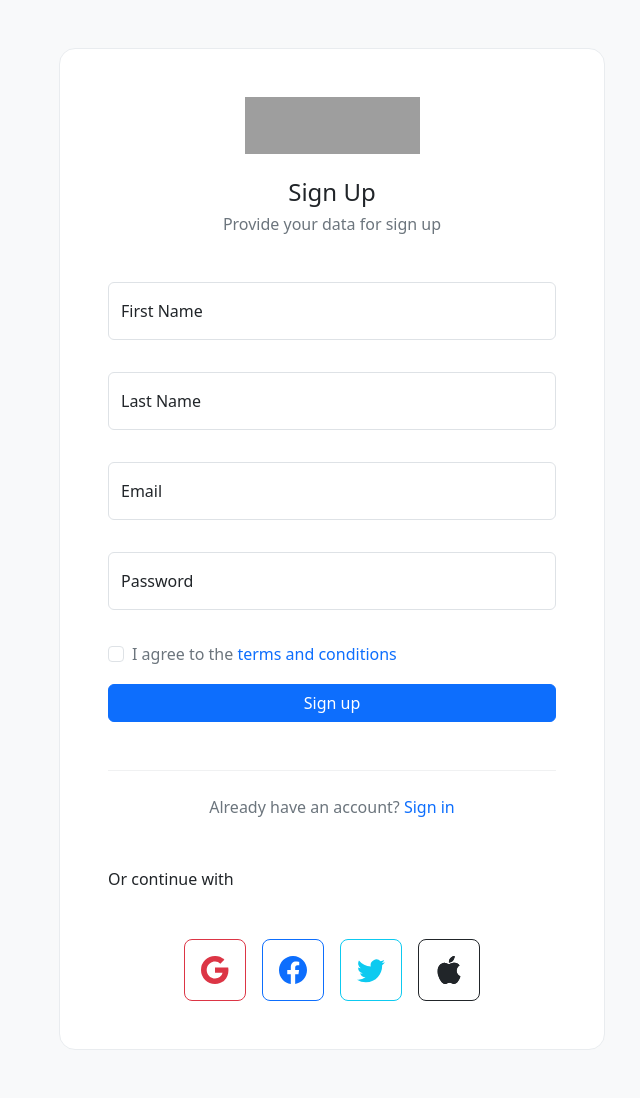
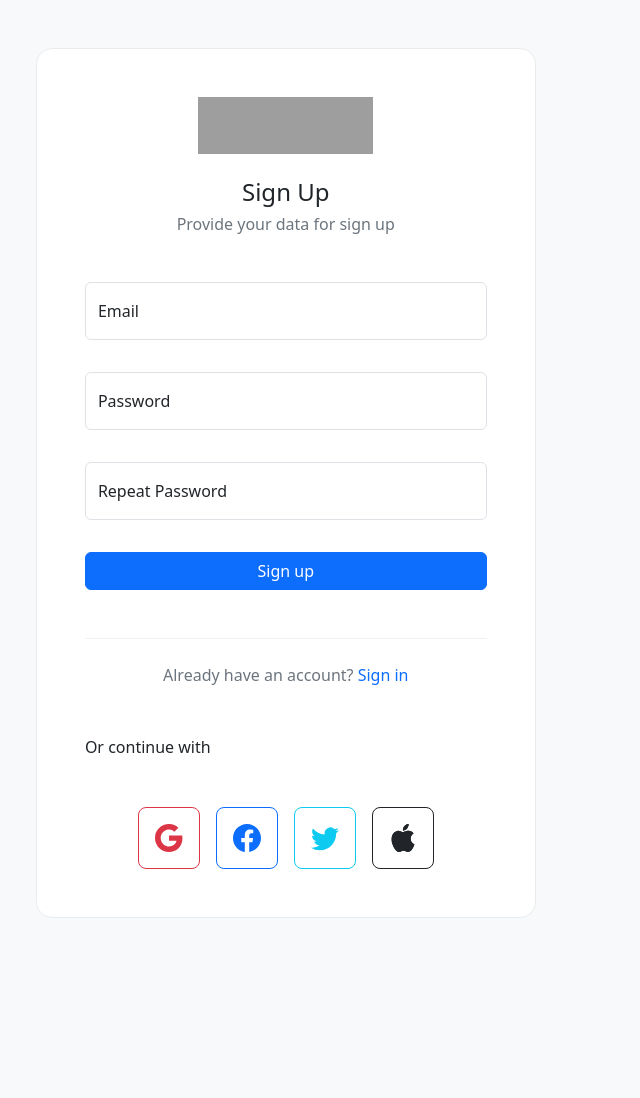
Before and after one commit to kaelteritter/MovieCatalog, a Django app: page /signup/ in a window 1280 px wide. Shown: the whole page, without its empty margins (286-926 px from the left). After the commit the page ends 918 px from the top, so only its background shows below. Run offline with Django 4.2, Linux system fonts and the light colour scheme; grey boxes are pictures that could not be loaded.

Commit message:
Рефакторинг шаблона регистрации
1. Шаблон из bootstrap подпправлен для 3 полей
ввода согласно ФТ

```diff
--- a/movies/templates/signup.html
+++ b/movies/templates/signup.html
@@ -28,18 +28,6 @@
                 <div class="row gy-3 overflow-hidden">
                   <div class="col-12">
                     <div class="form-floating mb-3">
-                      <input type="text" class="form-control" name="firstName" id="firstName" placeholder="First Name" required>
-                      <label for="firstName" class="form-label">First Name</label>
-                    </div>
-                  </div>
-                  <div class="col-12">
-                    <div class="form-floating mb-3">
-                      <input type="text" class="form-control" name="lastName" id="lastName" placeholder="First Name" required>
-                      <label for="lastName" class="form-label">Last Name</label>
-                    </div>
-                  </div>
-                  <div class="col-12">
-                    <div class="form-floating mb-3">
                       <input type="email" class="form-control" name="email" id="email" placeholder="name@example.com" required>
                       <label for="email" class="form-label">Email</label>
                     </div>
@@ -51,11 +39,9 @@
                     </div>
                   </div>
                   <div class="col-12">
-                    <div class="form-check">
-                      <input class="form-check-input" type="checkbox" value="" name="iAgree" id="iAgree" required>
-                      <label class="form-check-label text-secondary" for="iAgree">
-                        I agree to the <a href="#!" class="link-primary text-decoration-none">terms and conditions</a>
-                      </label>
+                    <div class="form-floating mb-3">
+                      <input type="password" class="form-control" name="password2" id="password2" value="" placeholder="Password" required>
+                      <label for="password2" class="form-label">Repeat Password</label>
                     </div>
                   </div>
                   <div class="col-12">
```
